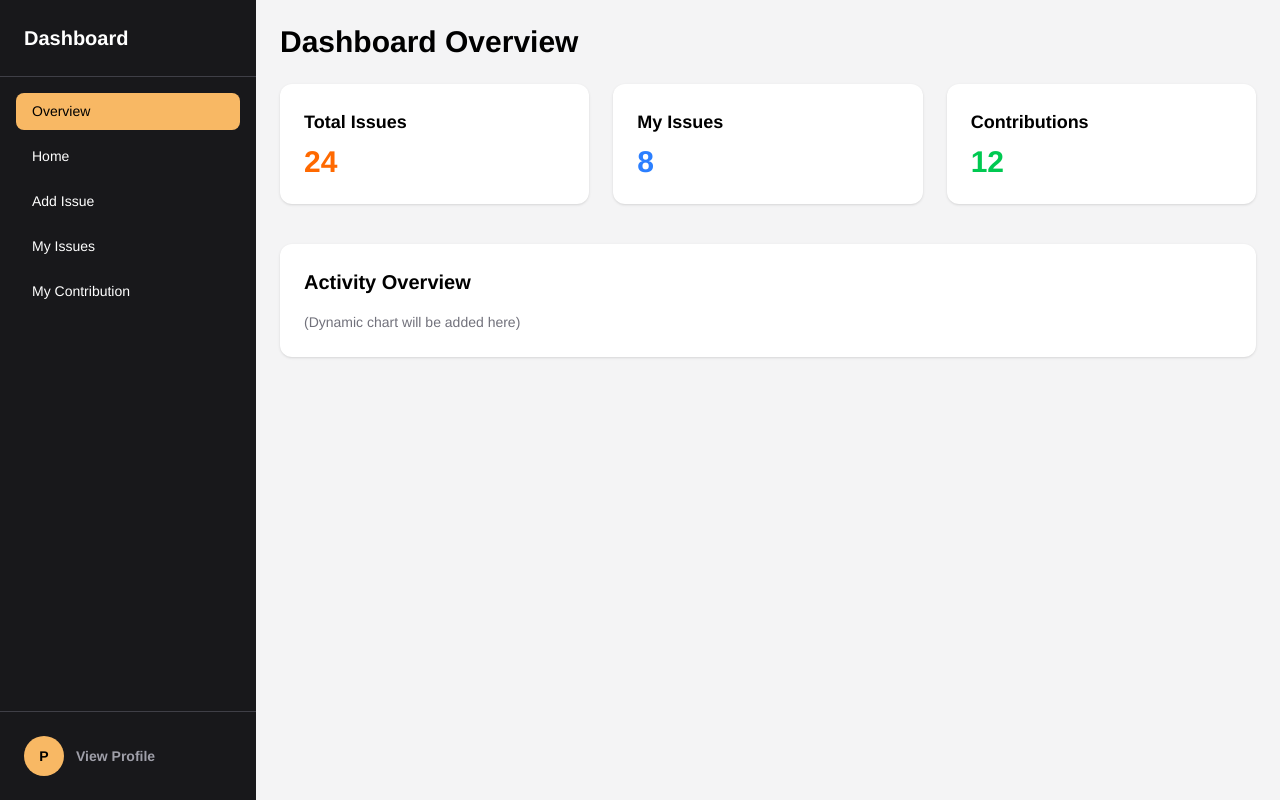
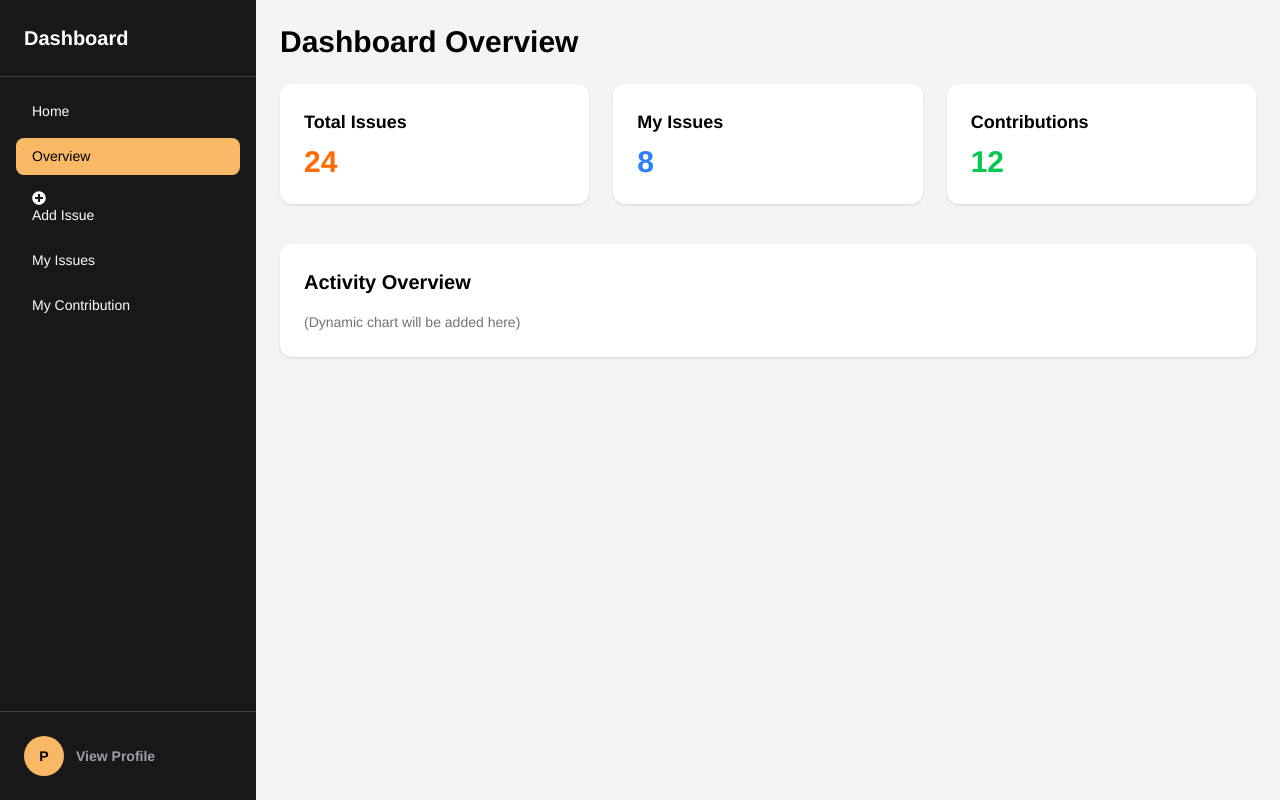
Before and after one commit to sucharita4867/CleanCityPortal-client-side, a React (Vite) app: page /dashboard in a window 1280 px wide. Built offline with nearby package versions, Linux system fonts and the light colour scheme; no server answers; a web font is replaced by a local one.

Commit message:
added sidebar icon

```diff
--- a/src/Components/Sidebar.jsx
+++ b/src/Components/Sidebar.jsx
@@ -1,3 +1,4 @@
+import { FaPlusCircle } from "react-icons/fa";
 import { NavLink } from "react-router";
 
 const Sidebar = ({ isOpen, setIsOpen }) => {
@@ -34,6 +35,17 @@ const Sidebar = ({ isOpen, setIsOpen }) => {
         {/* MENU (scrollable only this part) */}
         <nav className="flex-1 overflow-y-auto p-4 space-y-2">
           <NavLink
+            to="/"
+            onClick={() => setIsOpen(false)}
+            className={({ isActive }) =>
+              `block px-4 py-2 rounded-lg ${
+                isActive ? "bg-[#F8B864] text-black" : "hover:bg-zinc-800"
+              }`
+            }
+          >
+            Home
+          </NavLink>
+          <NavLink
             to="/dashboard"
             end
             onClick={() => setIsOpen(false)}
@@ -47,18 +59,6 @@ const Sidebar = ({ isOpen, setIsOpen }) => {
           </NavLink>
 
           <NavLink
-            to="/"
-            onClick={() => setIsOpen(false)}
-            className={({ isActive }) =>
-              `block px-4 py-2 rounded-lg ${
-                isActive ? "bg-[#F8B864] text-black" : "hover:bg-zinc-800"
-              }`
-            }
-          >
-            Home
-          </NavLink>
-
-          <NavLink
             to="/dashboard/addIssue"
             onClick={() => setIsOpen(false)}
             className={({ isActive }) =>
@@ -67,7 +67,7 @@ const Sidebar = ({ isOpen, setIsOpen }) => {
               }`
             }
           >
-            Add Issue
+            <FaPlusCircle />Add Issue
           </NavLink>
 
           <NavLink
```
